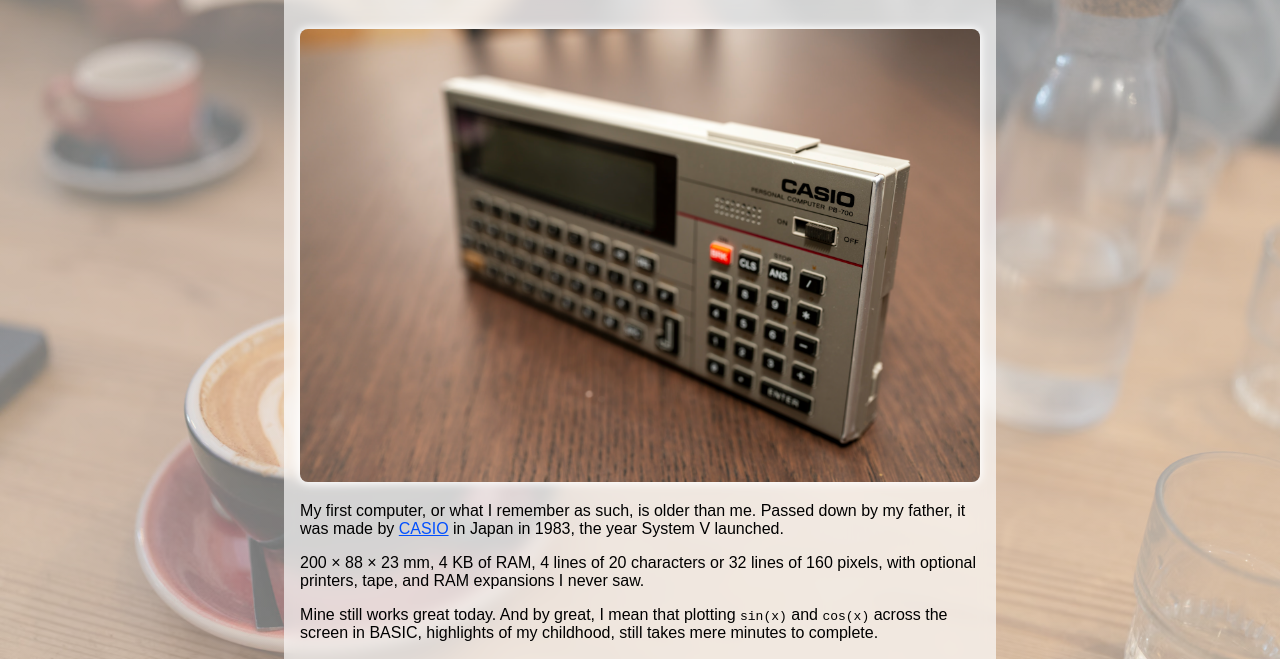
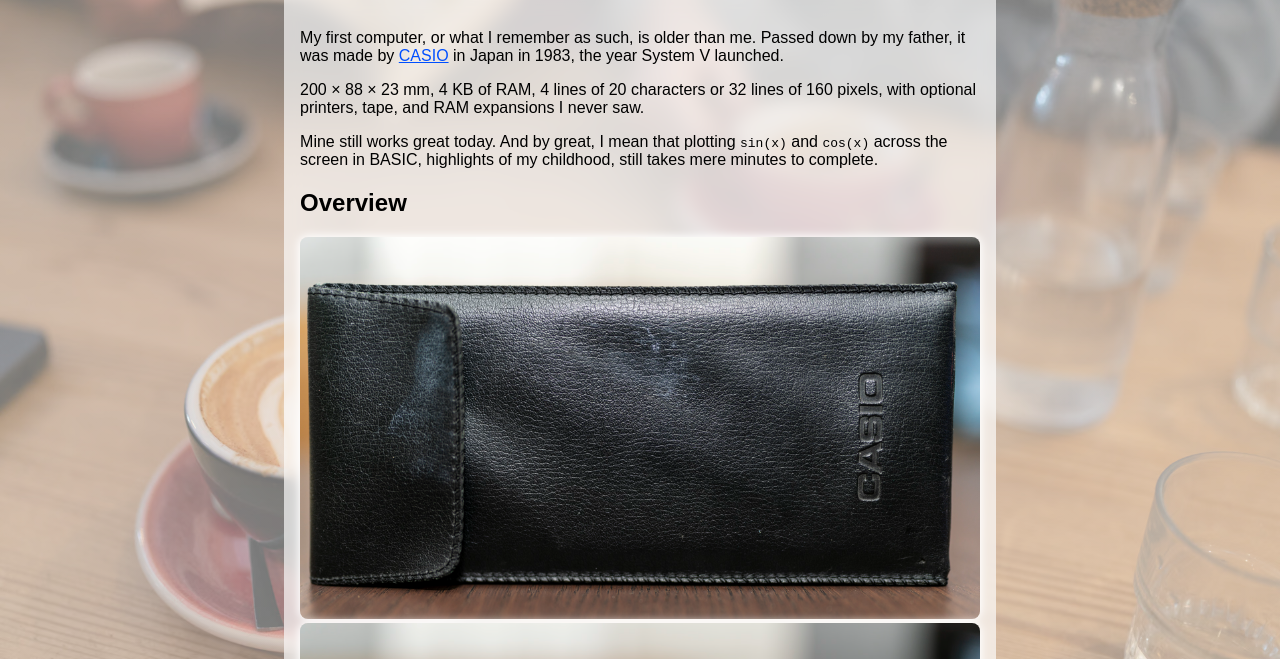
Before and after one commit to pcarrier/blog, an Eleventy site: page posts/pb700.md in a window 1280 px wide. Shown: the part 123-782 px from the top of the page. Built offline with nearby package versions, Linux system fonts and the light colour scheme; Eleventy itself is replaced by a stand-in of ours; files that its build step writes are made by us from their sources.

Commit message:
pb700: lose the blurry intro

```diff
--- a/posts/pb700.md
+++ b/posts/pb700.md
@@ -2,8 +2,6 @@
 title: "PB-700: 1983 pocket computer"
 date: 2024-09-16
 ---
-
-[![side.avif](/assets/pb700/side.avif)](/assets/pb700/side.avif)
 
 My first computer, or what I remember as such, is older than me. Passed down by my father, it was made by [CASIO](https://www.casio.com/) in Japan in 1983, the year System V launched.
 
```
